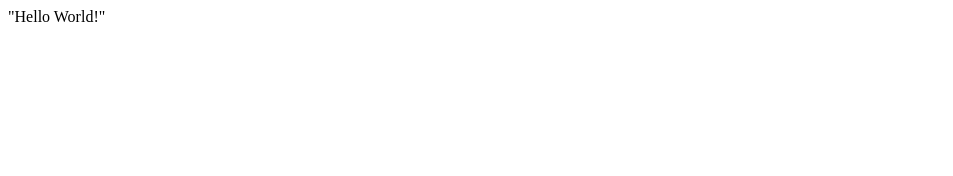
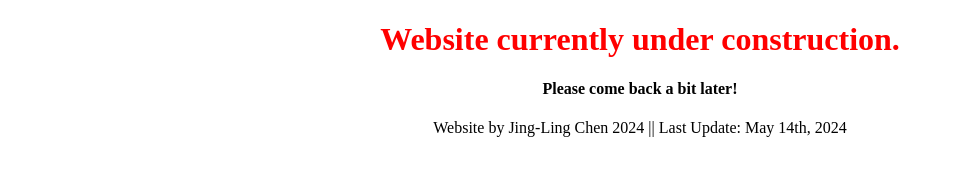
Before and after one commit to jlc25/jlc25.github.io, a plain HTML site: page index.html in a window 1280 px wide. Shown: the whole page, without its empty margins (0-953 px from the left). Drawn offline with Linux system fonts and the light colour scheme.

Commit message:
Update message in index.html

```diff
--- a/index.html
+++ b/index.html
@@ -1 +1,25 @@
-"Hello World!"
+<!DOCTYPE html>
+<html lang="en">
+<head>
+    <meta charset="UTF-8">
+    <meta name="viewport" content="width=device-width, initial-scale=1.0">
+    <title>Document</title>
+    <link rel="stylesheet" href="style.css">
+</head>
+<body>
+
+    <center>
+        <h1 class="arvo-regular" style="color: red;">
+            Website currently under construction.
+        </h1>
+
+        <h4 class="arvo-regular">Please come back a bit later!</h4>
+    </center>
+
+    <footer>
+        <center><p class="arvo-regular">
+            Website by Jing-Ling Chen 2024 || Last Update: May 14th, 2024
+        </p></center>
+    </footer>
+</body>
+</html>
```
Also changed, not shown: 1 other file.
